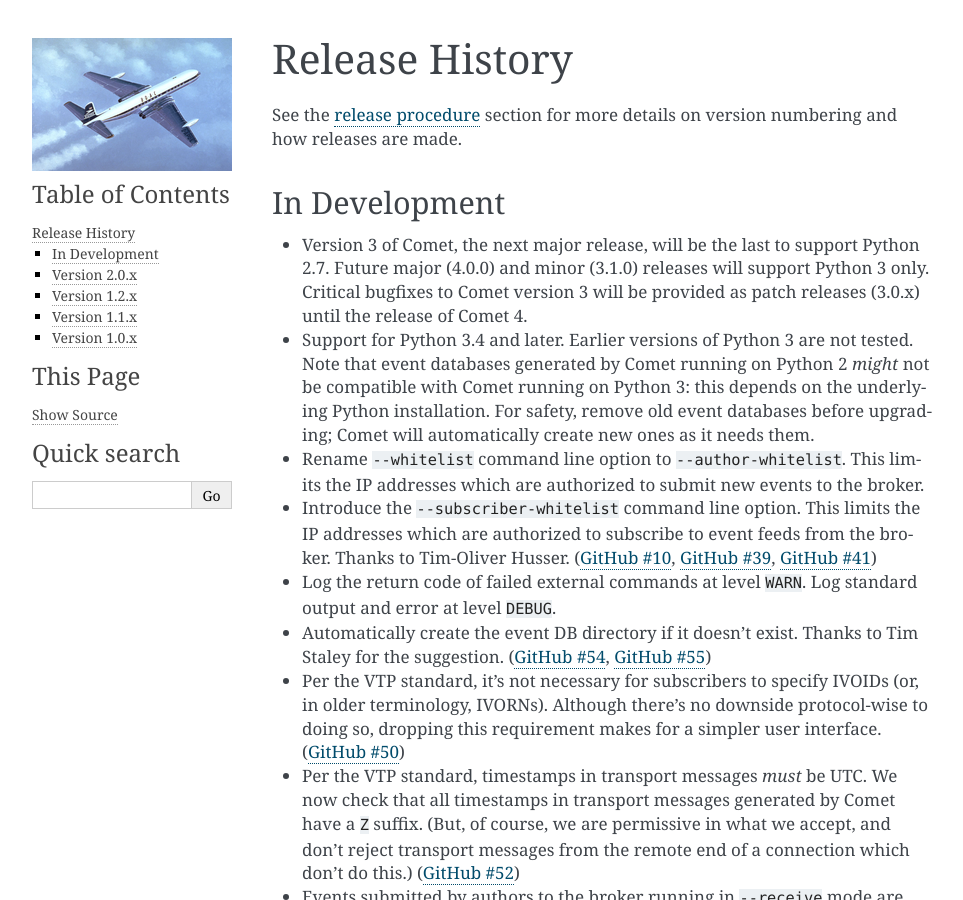
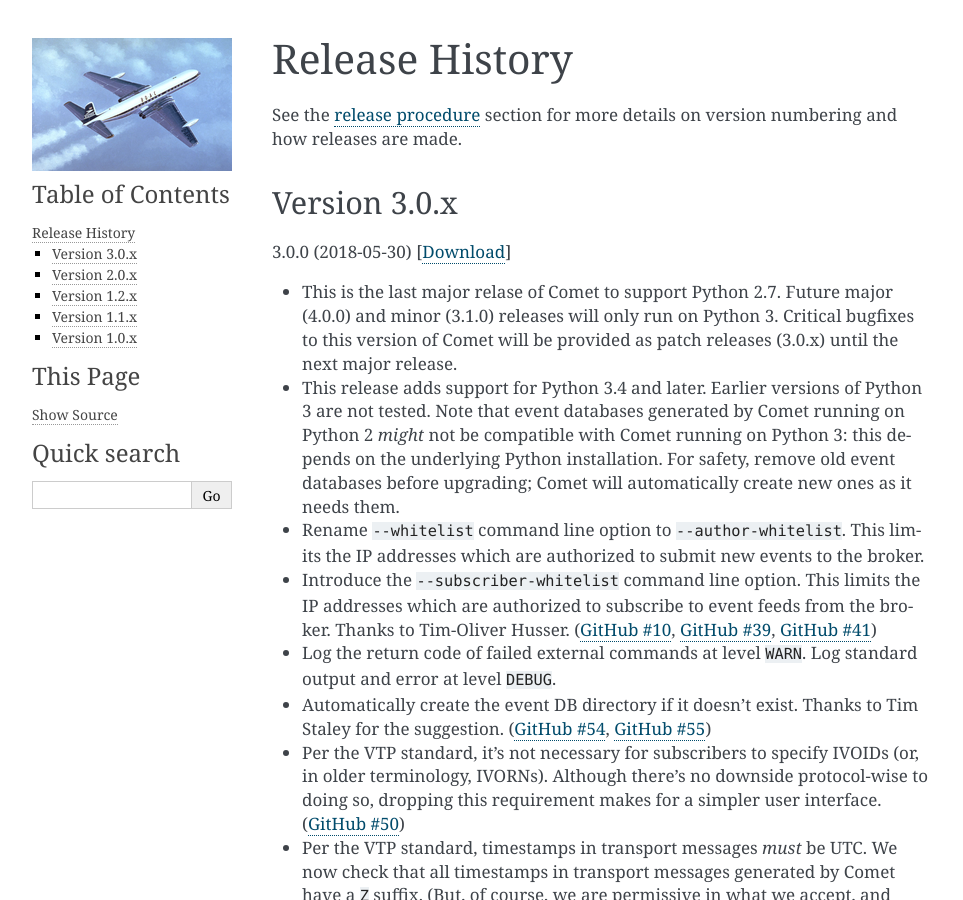
Before and after one commit to jdswinbank/Comet, a Sphinx documentation site: the page built from docs/history.rst, in a window 1280 px wide and 900 px high. Shown: the whole window, without its empty margins (148-1111 px from the left). Built offline with Sphinx 7.4.7, drawn with Linux system fonts in a browser that asks for light colours.

Commit message:
Update changelog to reflect v3.0.0 release.

```diff
--- a/docs/history.rst
+++ b/docs/history.rst
@@ -4,19 +4,22 @@ Release History
 See the :doc:`release procedure <appendix/release>` section for more details
 on version numbering and how releases are made.
 
-In Development
---------------
+Version 3.0.x
+-------------
 
-- Version 3 of Comet, the next major release, will be the last to support
-  Python 2.7. Future major (4.0.0) and minor (3.1.0) releases will support
-  Python 3 only. Critical bugfixes to Comet version 3 will be provided as
-  patch releases (3.0.x) until the release of Comet 4.
+3.0.0 (2018-05-30) [`Download <//github.com/jdswinbank/Comet/tarball/3.0.0>`__]
 
-- Support for Python 3.4 and later. Earlier versions of Python 3 are not
-  tested. Note that event databases generated by Comet running on Python 2
-  *might* not be compatible with Comet running on Python 3: this depends on
-  the underlying Python installation. For safety, remove old event databases
-  before upgrading; Comet will automatically create new ones as it needs them.
+- This is the last major relase of Comet to support Python 2.7. Future major
+  (4.0.0) and minor (3.1.0) releases will only run on Python 3. Critical
+  bugfixes to this version of Comet will be provided as patch releases (3.0.x)
+  until the next major release.
+
+- This release adds support for Python 3.4 and later. Earlier versions of
+  Python 3 are not tested. Note that event databases generated by Comet
+  running on Python 2 *might* not be compatible with Comet running on Python
+  3: this depends on the underlying Python installation. For safety, remove
+  old event databases before upgrading; Comet will automatically create new
+  ones as it needs them.
 
 - Rename ``--whitelist`` command line option to ``--author-whitelist``.  This
   limits the IP addresses which are authorized to submit new events to the
```
